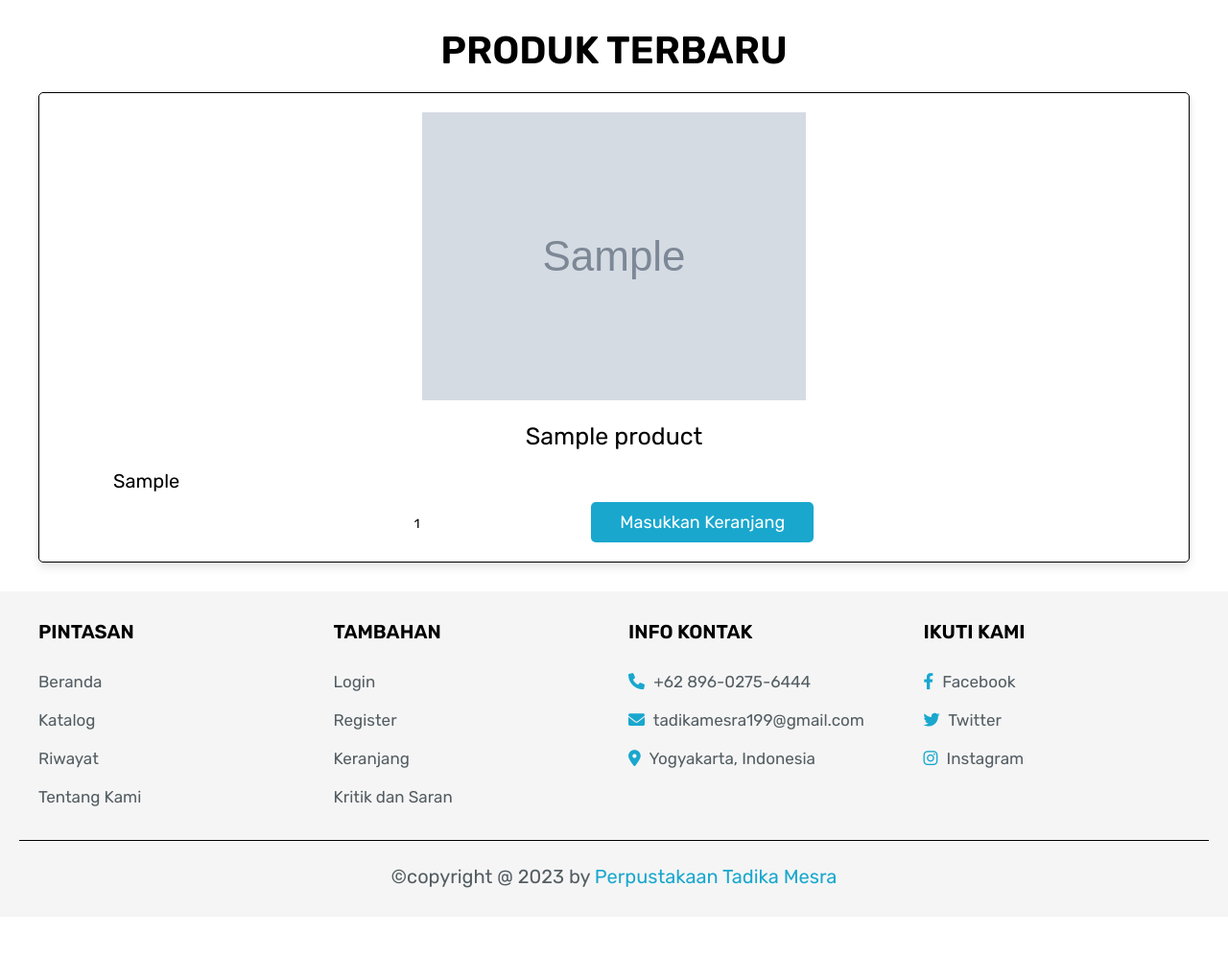
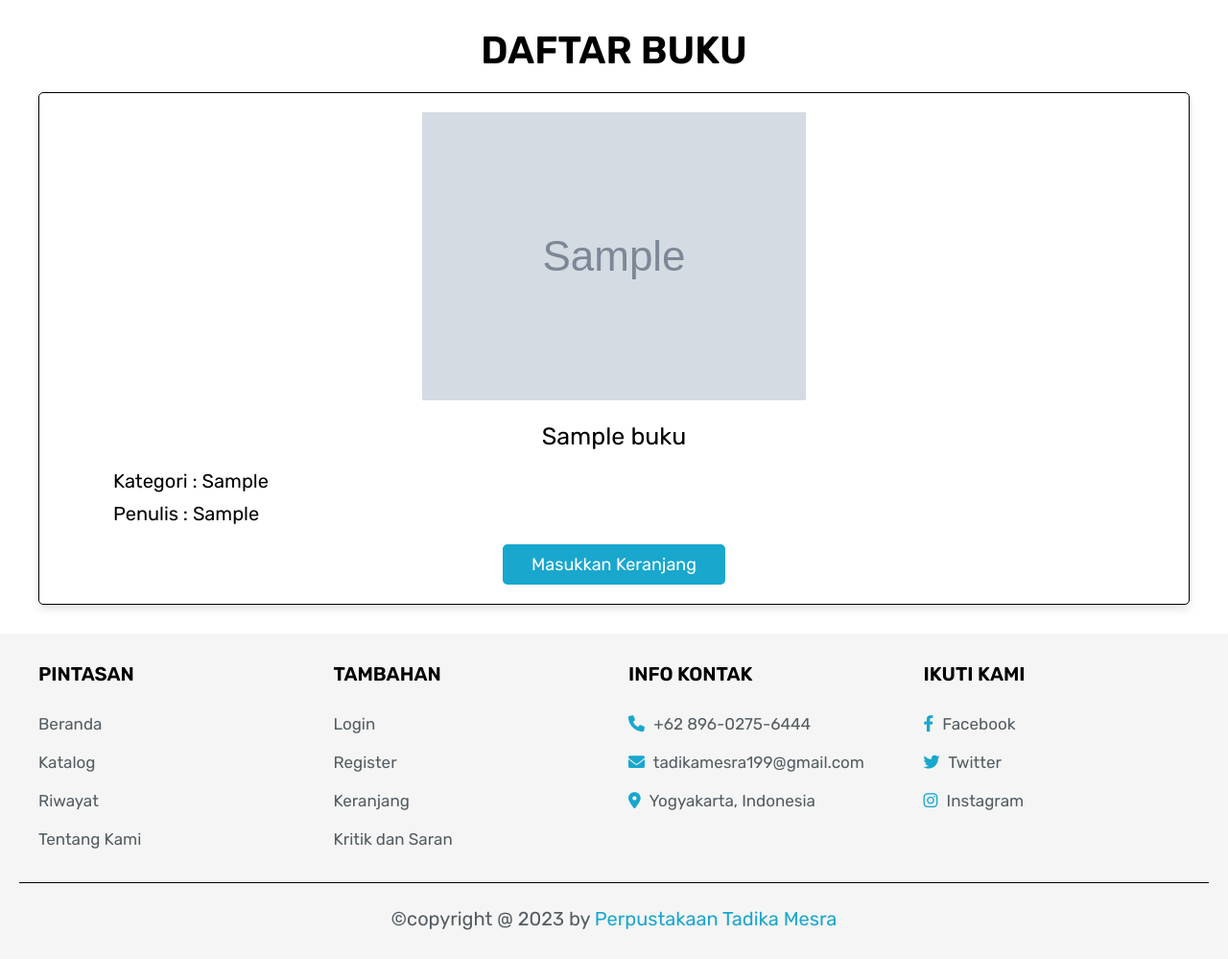
Before and after one commit to DzakaAl/Peminjaman-Buku-di-Perpustakaan-Tadika-Mesra, a PHP site: page /katalog.php in a window 1280 px wide. Shown: the part 319-1318 px from the top of the page at 96% size. Before the commit the page ends 1244 px from the top, so only its background shows below. Run offline with PHP 8.4, Linux system fonts and the light colour scheme; the visitor is signed in with stand-in values (Sample User, id 1); tables that the repository leaves empty or names only in its code hold one stand-in row (values such as "Sample post"); grey boxes marked "Sample" are stand-in pictures.

Commit message:
Update katalog.php

```diff
--- a/katalog.php
+++ b/katalog.php
@@ -11,20 +11,20 @@ if(!isset($user_id)){
 }
 
 if(isset($_POST['add_to_cart'])){
+
    $product_name = $_POST['product_name'];
-   $product_kategori = $_POST['product_kategori'];
    $product_image = $_POST['product_image'];
-   $product_quantity = $_POST['product_quantity'];
    $product_pdf = $_POST['product_pdf'];
 
-   $check_cart_numbers = mysqli_query($conn, "SELECT * FROM `cart` WHERE name = '$product_name' AND user_id = '$user_id'") or die('query failed');
+   $check_cart_numbers = mysqli_query($conn, "SELECT * FROM `keranjang` WHERE nama = '$product_name' AND pengguna_id = '$user_id'") or die('query failed');
 
-   if(mysqli_num_rows($check_cart_numbers) > 0){
+   if (mysqli_num_rows($check_cart_numbers) > 0) {
       $message[] = 'Buku Ditambahkan ke Keranjang!';
-   }else{
-      mysqli_query($conn, "INSERT INTO `cart`(user_id, name, quantity, image, pdf) VALUES('$user_id', '$product_name', '$product_quantity', '$product_image', '$product_pdf')") or die('query failed');
+   } else {
+      mysqli_query($conn, "INSERT INTO `keranjang`(pengguna_id, nama, kuantitas, pdf, gambar) VALUES('$user_id', '$product_name', '1', '$product_pdf', '$product_image')") or die('query failed');
       $message[] = 'Buku Ditambahkan ke Keranjang!';
    }
+
 }
 
 ?>
@@ -36,11 +36,10 @@ if(isset($_POST['add_to_cart'])){
    <meta http-equiv="X-UA-Compatible" content="IE=edge">
    <meta name="viewport" content="width=device-width, initial-scale=1.0">
    <title>Katalog</title>
+   <link rel="icon" href="images/perpus.png">
 
-   <!-- font awesome cdn link  -->
    <link rel="stylesheet" href="https://cdnjs.cloudflare.com/ajax/libs/font-awesome/6.0.0/css/all.min.css">
 
-   <!-- custom css file link  -->
    <link rel="stylesheet" href="css/style.css">
 
 </head>
@@ -48,31 +47,30 @@ if(isset($_POST['add_to_cart'])){
 
 <?php include 'header.php'; ?>
 
-<div class="heading">
+<div class="katalog">
    <h3>Katalog</h3>
    <p> <a href="beranda.php">Beranda</a> / Katalog </p>
 </div>
 
 <section class="products">
 
-   <h1 class="title">Produk Terbaru</h1>
+   <h1 class="title">Daftar Buku</h1>
 
    <div class="box-container">
 
       <?php
-         $select_products = mysqli_query($conn, "SELECT * FROM `products`") or die('query failed');
+         $select_products = mysqli_query($conn, "SELECT * FROM `buku`") or die('query failed');
          if(mysqli_num_rows($select_products) > 0){
             while($fetch_products = mysqli_fetch_assoc($select_products)){
       ?>
      <form action="" method="post" class="box">
-      <img class="image" src="uploaded_img/<?php echo $fetch_products['image']; ?>" alt="">
-      <div class="name"><?php echo $fetch_products['name']; ?></div>
-      <div class="kategori"><?php echo $fetch_products['product_kategori']; ?></div>
-      <input type="number" min="1" name="product_quantity" value="1" class="qty">
-      <input type="hidden" name="product_name" value="<?php echo $fetch_products['name']; ?>">
-      <input type="hidden" name="product_kategori" value="<?php echo $fetch_products['product_kategori']; ?>">
-      <input type="hidden" name="product_image" value="<?php echo $fetch_products['image']; ?>">
+      <img class="image" src="uploaded_img/<?php echo $fetch_products['gambar']; ?>" alt="">
+      <div class="name"><?php echo $fetch_products['nama']; ?></div>
+      <div class="kategori">Kategori : <?php echo $fetch_products['kategori']; ?></div>
+      <div class="penulis">Penulis : <?php echo $fetch_products['penulis']; ?></div>
+      <input type="hidden" name="product_name" value="<?php echo $fetch_products['nama']; ?>">
       <input type="hidden" name="product_pdf" value="<?php echo $fetch_products['pdf']; ?>">
+      <input type="hidden" name="product_image" value="<?php echo $fetch_products['gambar']; ?>">
       <input type="submit" value="Masukkan Keranjang" name="add_to_cart" class="btn">
      </form>
       <?php
@@ -85,9 +83,15 @@ if(isset($_POST['add_to_cart'])){
 
 </section>
 
+
+
+
+
+
+
+
 <?php include 'footer.php'; ?>
 
-<!-- custom js file link  -->
 <script src="js/script.js"></script>
 
 </body>
```
